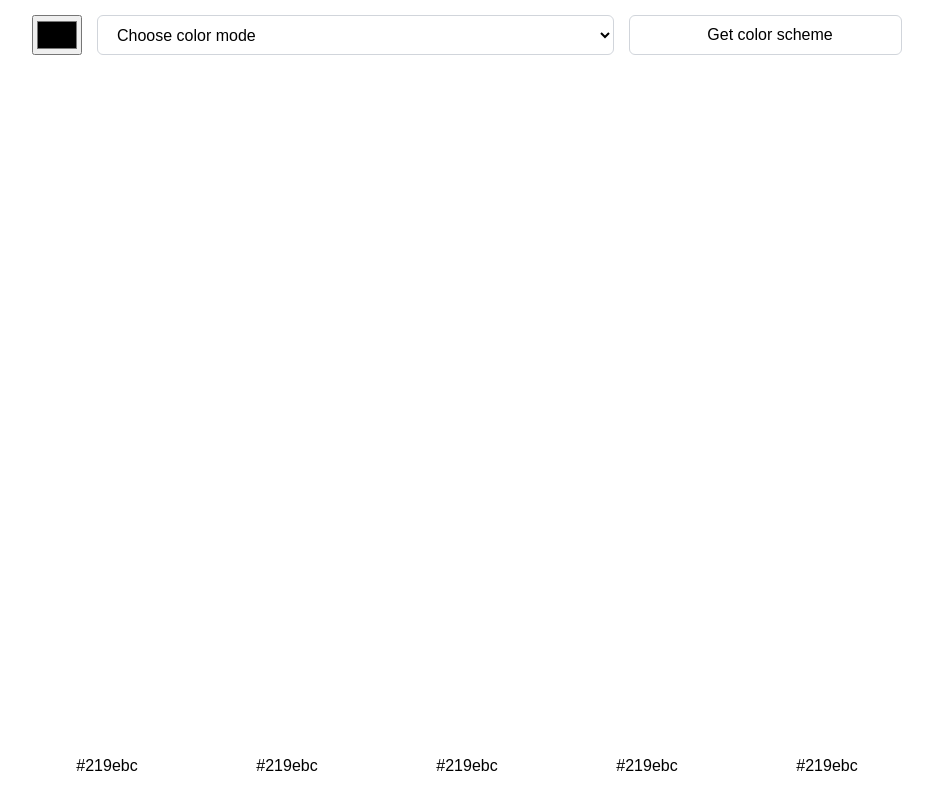
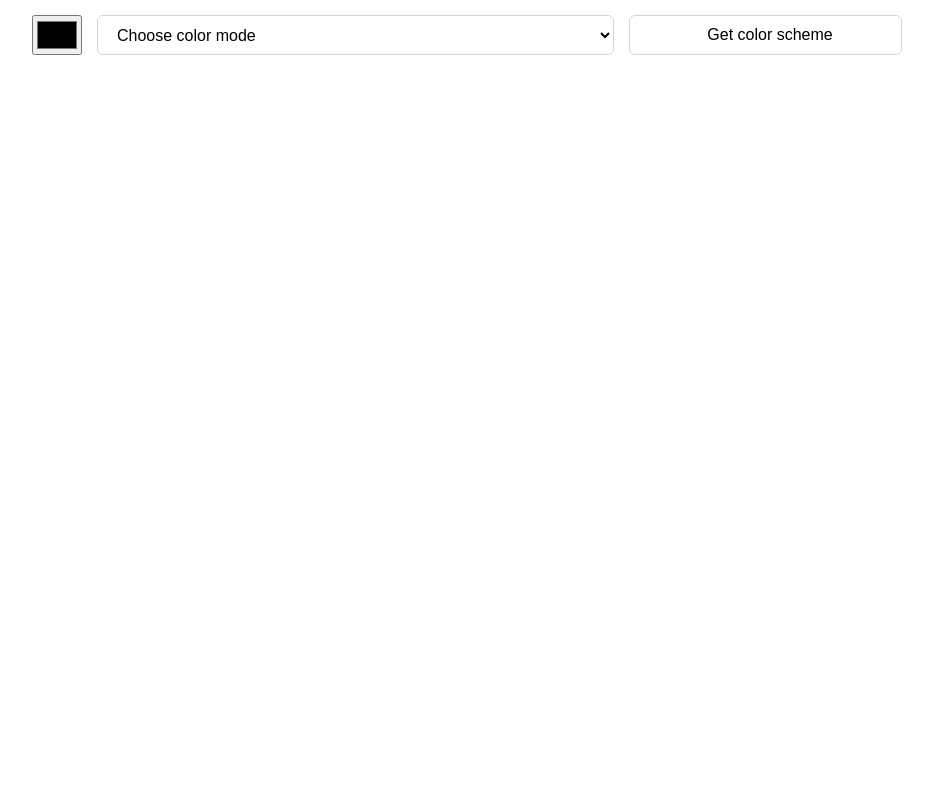
Before and after one commit to youssef-el-atmani/color-scheme-generator, a plain HTML site: page index.html in a window 1280 px wide. Shown: the whole page, without its empty margins (173-1106 px from the left). Drawn offline with Linux system fonts and the light colour scheme.

Commit message:
Clear the color-scheme from placeholder-code

```diff
--- a/index.html
+++ b/index.html
@@ -28,28 +28,7 @@
         <button type="submit">Get color scheme</button>
       </form>
 
-      <div id="color-scheme" class="color-scheme">
-        <div class="column">
-          <div class="color" style="background-color: #fff"></div>
-          <div class="hex-value">#219ebc</div>
-        </div>
-        <div class="column">
-          <div class="color"></div>
-          <div class="hex-value">#219ebc</div>
-        </div>
-        <div class="column">
-          <div class="color"></div>
-          <div class="hex-value">#219ebc</div>
-        </div>
-        <div class="column">
-          <div class="color"></div>
-          <div class="hex-value">#219ebc</div>
-        </div>
-        <div class="column">
-          <div class="color"></div>
-          <div class="hex-value">#219ebc</div>
-        </div>
-      </div>
+      <div id="color-scheme" class="color-scheme"></div>
     </main>
   </body>
 </html>
```
